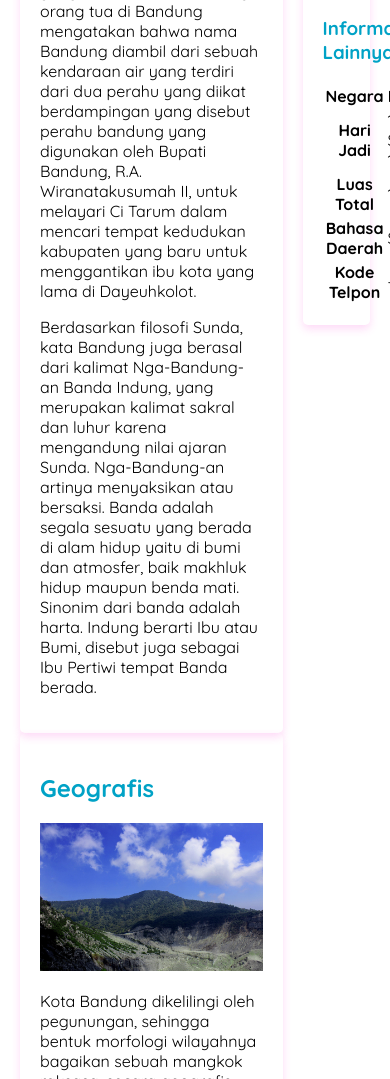
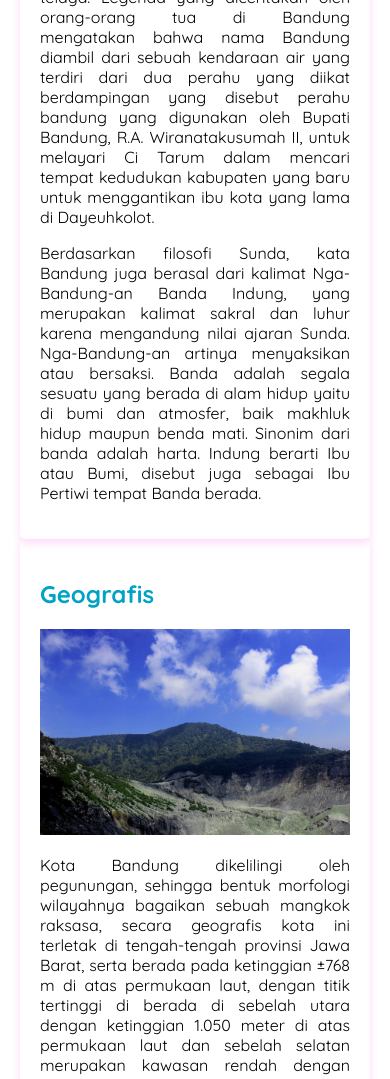
Before and after one commit to Elvin132/frontend.github.io, a plain HTML site: page index.html in a window 390 px wide. Shown: the part 864-1943 px from the top of the page. Drawn offline with Linux system fonts and the light colour scheme.

Commit message:
push ke-15

```diff
--- a/index.html
+++ b/index.html
@@ -5,6 +5,9 @@
     <meta charset="UTF-8">
     <meta name="viewport" content="width=device-width, initial-scale=1.0">
     <title>Halaman Profil Bandung</title>
+    <!-- Responsive for mobile -->
+     <meta name="viewport" content="width=device-width, initial-scale=1.0">
+    <!-- Link CSS -->
     <link rel="stylesheet" href="styles.css">
     <!-- Google Fonts -->
     <link rel="preconnect" href="https://fonts.googleapis.com">
--- a/styles.css
+++ b/styles.css
@@ -83,12 +83,22 @@ nav li a:hover {
 #content {
     float: left;
     width: 75%;
+    text-align: justify;
 }
 
 aside {
     float: right;
     width: 25%;
     padding-left: 20px;
+}
+
+/* How to make web responsive */
+@media screen and (max-width: 1000px){
+    #content, aside {
+        width: 100%;
+        padding: 0;
+    }
+
 }
 
 footer {
```
